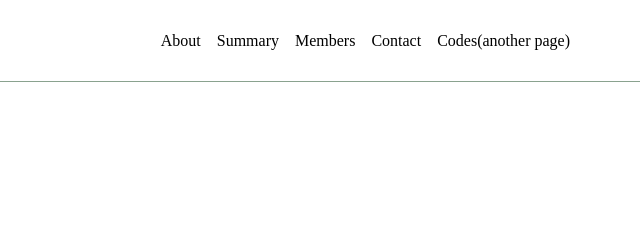
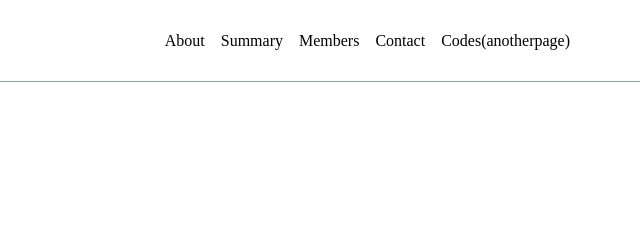
Before and after one commit to citrus-mizuha/codoner.github.io, a plain HTML site: page index.html in a window 1280 px wide. Shown: the top 237 px of the page, 640-1280 px from the left. Drawn offline with Linux system fonts and the light colour scheme.

Commit message:
modify index.html's link

```diff
--- a/index.html
+++ b/index.html
@@ -39,7 +39,7 @@
                 <li><a href="#research">Summary</a></li>
                 <li><a href="#members">Members</a></li>
                 <li><a href="#contact">Contact</a></li>
-                <li><a href="/pages/codes.html">Codes(another page)</a></li>
+                <li><a href="/codoner.github.io/pages/codes.html">Codes(anotherpage)</a></li>
             </ul>
         </nav>
     </header>
```
